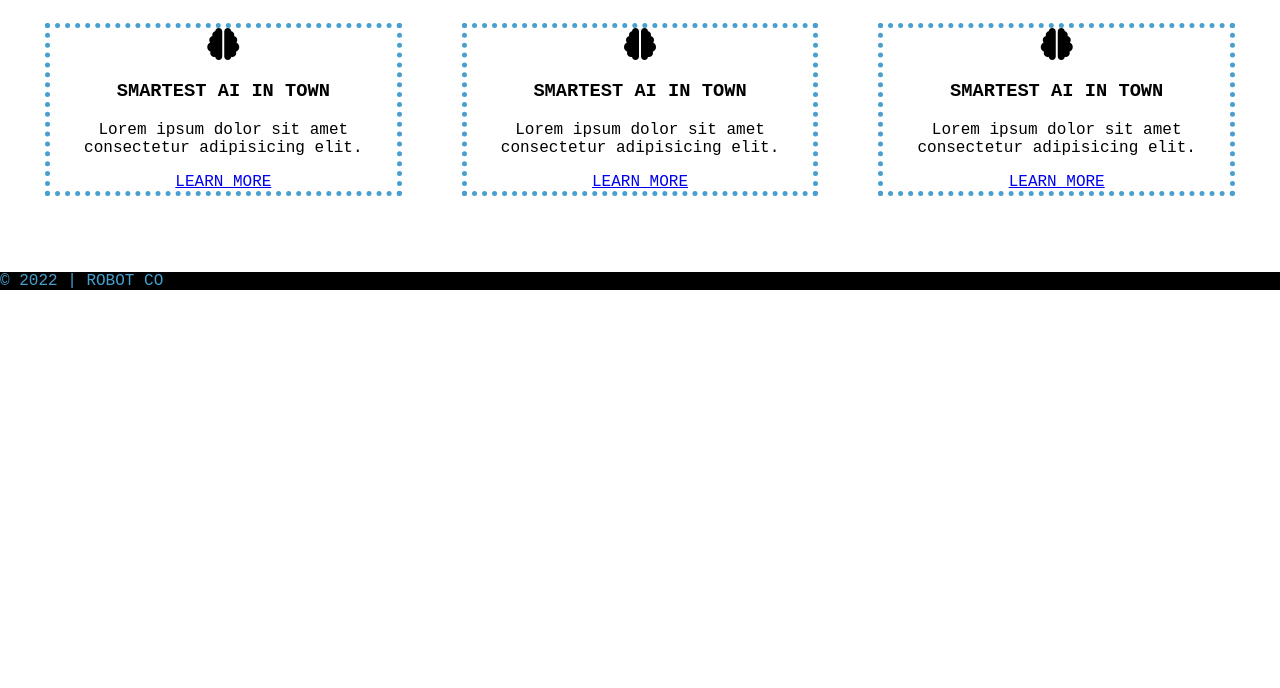
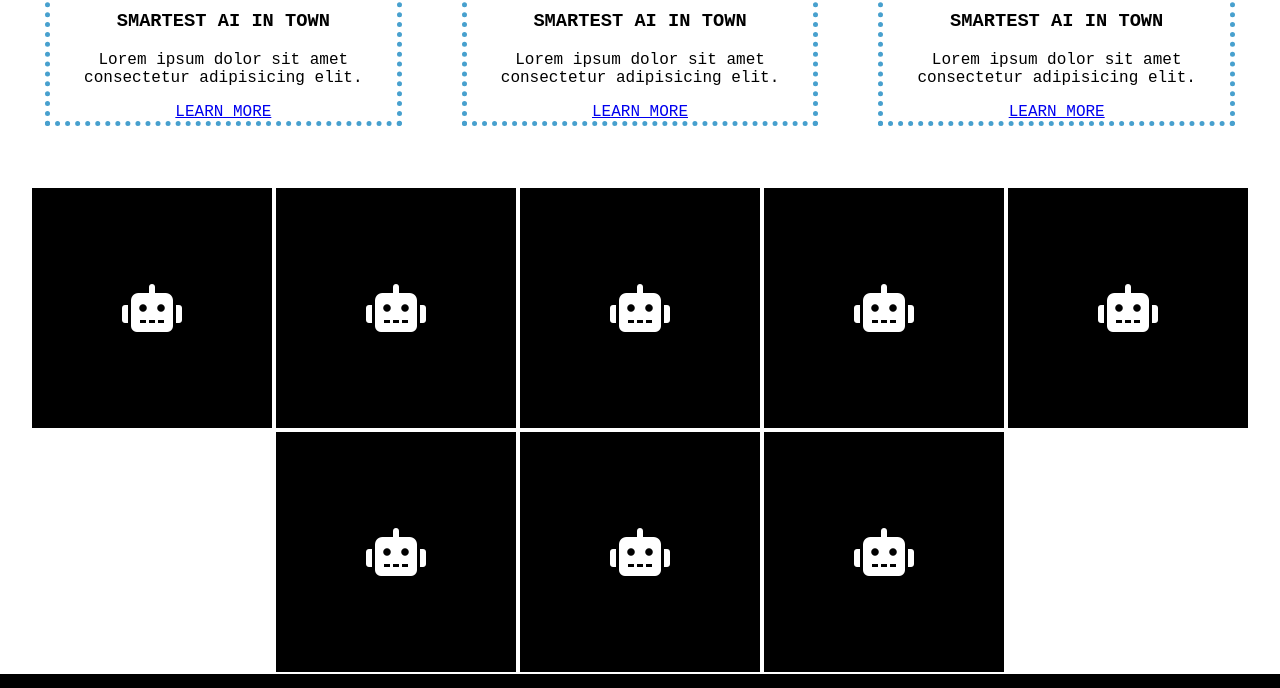
Before and after one commit to bennettem/robotco, a plain HTML site: page index.html in a window 1280 px wide. Shown: the part 517-1205 px from the top of the page. Before the commit the page ends 807 px from the top, so only its background shows below. Drawn offline with Linux system fonts and the light colour scheme.

Commit message:
new mock up

```diff
--- a/css/style.css
+++ b/css/style.css
@@ -12,7 +12,9 @@ body {
 
 header {
   background: #47a0ce;
-  text-align: center;
+  display: flex;
+  justify-content: space-between;
+  align-items: center;
 }
 
 nav {
@@ -22,6 +24,7 @@ nav {
 nav a {
   font-size: 22px;
   margin: 0 20px;
+  color: black;
 }
 
 main {
@@ -66,3 +69,29 @@ main {
   text-align: center;
   margin: 0 30px;
 }
+
+#gallery {
+  display: flex;
+  justify-content: center;
+  flex-wrap: wrap;
+  flex-direction: row;
+}
+
+.gallery-item {
+  background: black;
+  color: white;
+  margin: 2px;
+  width: 240px;
+  height: 240px;
+  justify-content: center;
+  align-items: center;
+  display: flex;
+  flex-wrap: wrap;
+}
+
+footer {
+  padding: 0 20px;
+  display: flex;
+  justify-content: space-between;
+  align-items: center;
+}
--- a/index.html
+++ b/index.html
@@ -17,7 +17,7 @@
         <i class="fa-solid fa-robot fa-3x"></i>
         <h2>ROBOT CO</h2>
       </div>
-      <nav class="bg-dark">
+      <nav>
         <a href="#">SHOP</a>
         <a href="#">ABOUT</a>
         <a href="#">CONTACT</a>
@@ -46,8 +46,40 @@
         <a href="#">LEARN MORE</a>
       </div>
     </main>
+
+    <section id="gallery">
+      <div class="gallery-item">
+        <i class="fa-solid fa-robot fa-3x"></i>
+      </div>
+      <div class="gallery-item">
+        <i class="fa-solid fa-robot fa-3x"></i>
+      </div>
+      <div class="gallery-item">
+        <i class="fa-solid fa-robot fa-3x"></i>
+      </div>
+      <div class="gallery-item">
+        <i class="fa-solid fa-robot fa-3x"></i>
+      </div>
+      <div class="gallery-item">
+        <i class="fa-solid fa-robot fa-3x"></i>
+      </div>
+      <div class="gallery-item">
+        <i class="fa-solid fa-robot fa-3x"></i>
+      </div>
+      <div class="gallery-item">
+        <i class="fa-solid fa-robot fa-3x"></i>
+      </div>
+      <div class="gallery-item">
+        <i class="fa-solid fa-robot fa-3x"></i>
+      </div>
+    </section>
+
     <footer class="bg-dark">
       <p>&copy; 2022 | ROBOT CO</p>
+      <h3>placeholder</h3>
+      <div class="social icons">
+        <i class="fa-brands fa-facebook"></i>
+        <i class="fa-brands fa-instagram"></i>
     </footer>
   </body>
 </html>
```
Also changed, not shown: images/wireframe2.png (added).
